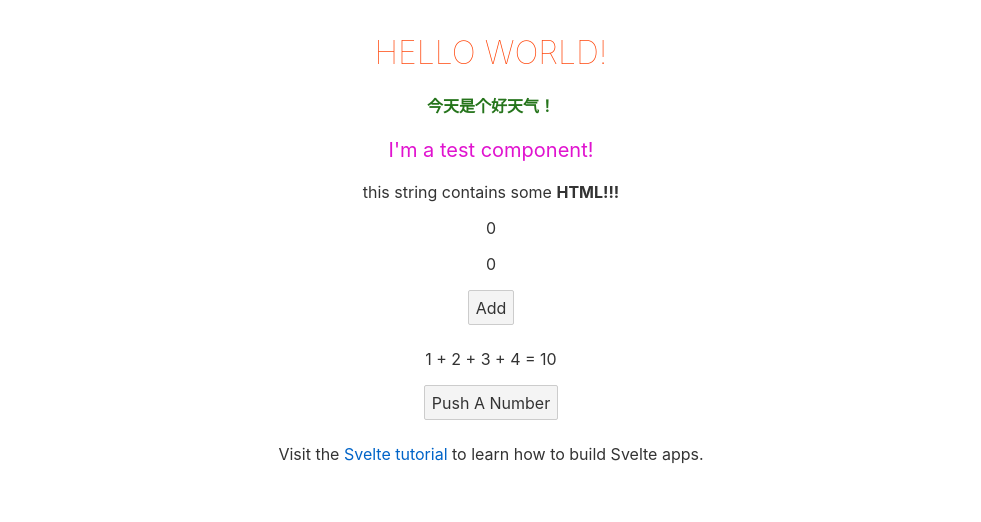
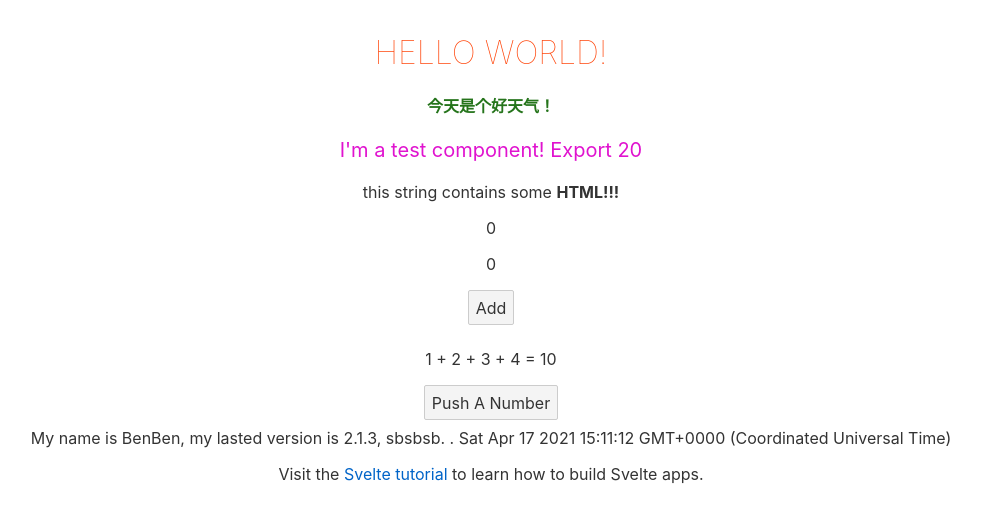
Before and after one commit to harryYao/my-svelte, a Svelte app: page / in a window 1280 px wide. Shown: the top 522 px of the page, without its empty margins (149-1130 px from the left). Built offline with nearby package versions, Linux system fonts and the light colour scheme.

Commit message:
属性传递

```diff
--- a/src/App.svelte
+++ b/src/App.svelte
@@ -1,15 +1,23 @@
 <script>
 	import Test from './components/test.svelte';
+	import Attr from './components/attr.svelte'
 	export let name;
 	let str = '今天是个好天气！';
 	let src= 'assets/imgs/a.png'
+	let attr = {
+		name: 'BenBen',
+		version: '2.1.3',
+		desc: ' sbsbsb. ',
+		date: new Date()
+	}
 </script>
 
 <main>
 	<h1>Hello {name}!</h1>
 	<h4>{str}</h4>
 	<!-- <img src={src} alt=""> -->
-	<Test></Test>
+	<Test age="{20}"></Test>
+	<Attr {...attr}></Attr>
 	<p>Visit the <a href="https://svelte.dev/tutorial">Svelte tutorial</a> to learn how to build Svelte apps.</p>
 </main>
 
--- /dev/null
+++ b/src/components/attr.svelte
@@ -0,0 +1,9 @@
+<div>
+  {`My name is ${name}, my lasted version is ${version}, ${desc}. ${$$props.date}`}
+</div>
+
+<script>
+  export let name;
+  export let version;
+  export let desc;
+</script>
--- a/src/components/test.svelte
+++ b/src/components/test.svelte
@@ -10,7 +10,8 @@
 </div>
 
 <script>
-  let name = 'I\'m a test component!';
+  export let age;
+  let name = `I'm a test component! Export ${age}`;
   let string = `this string contains some <strong>HTML!!!</strong>`;
   let count = 0;
   $: doubled = count * 2; // 计算属性，类似VUE中的computed
```
